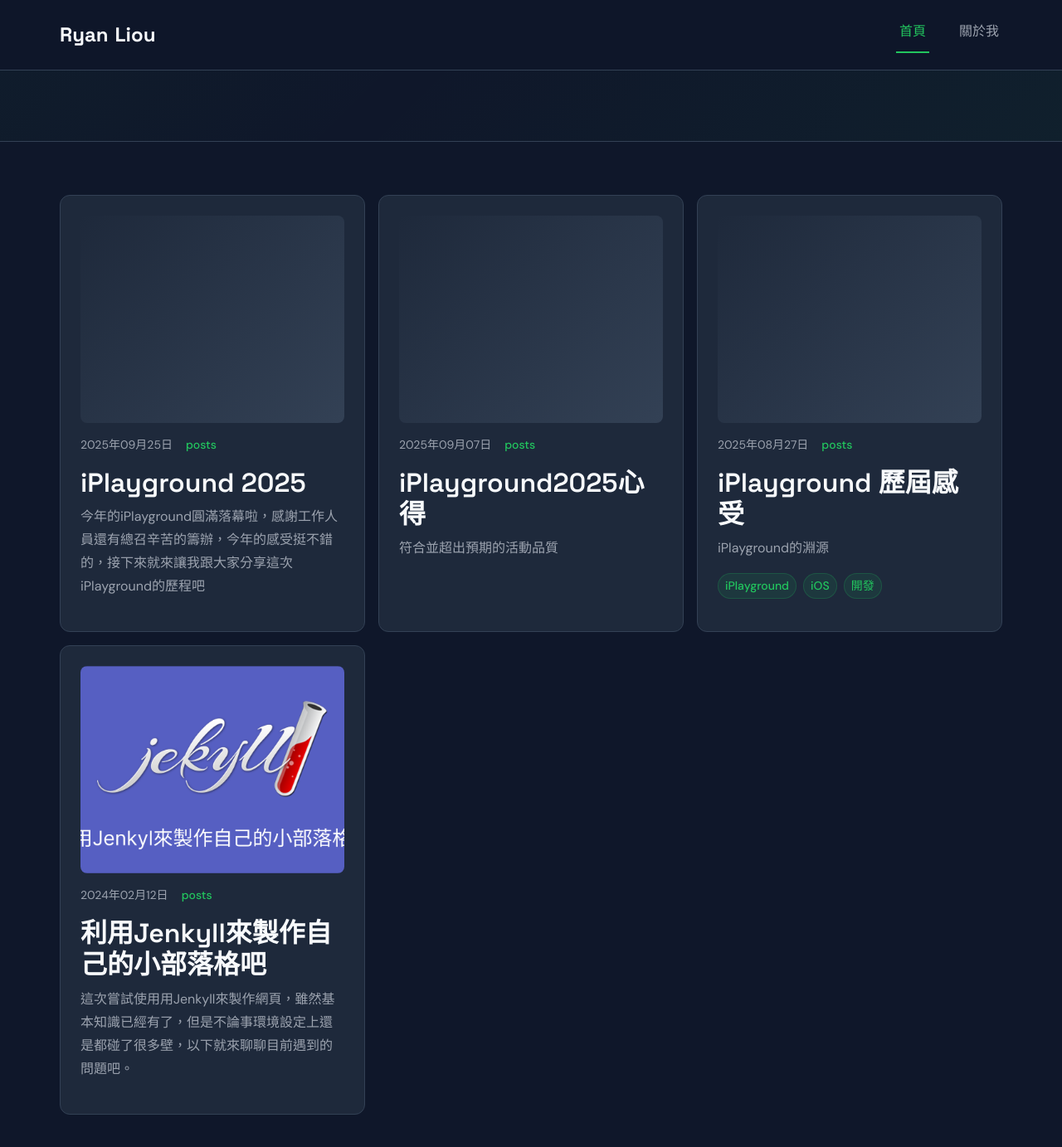
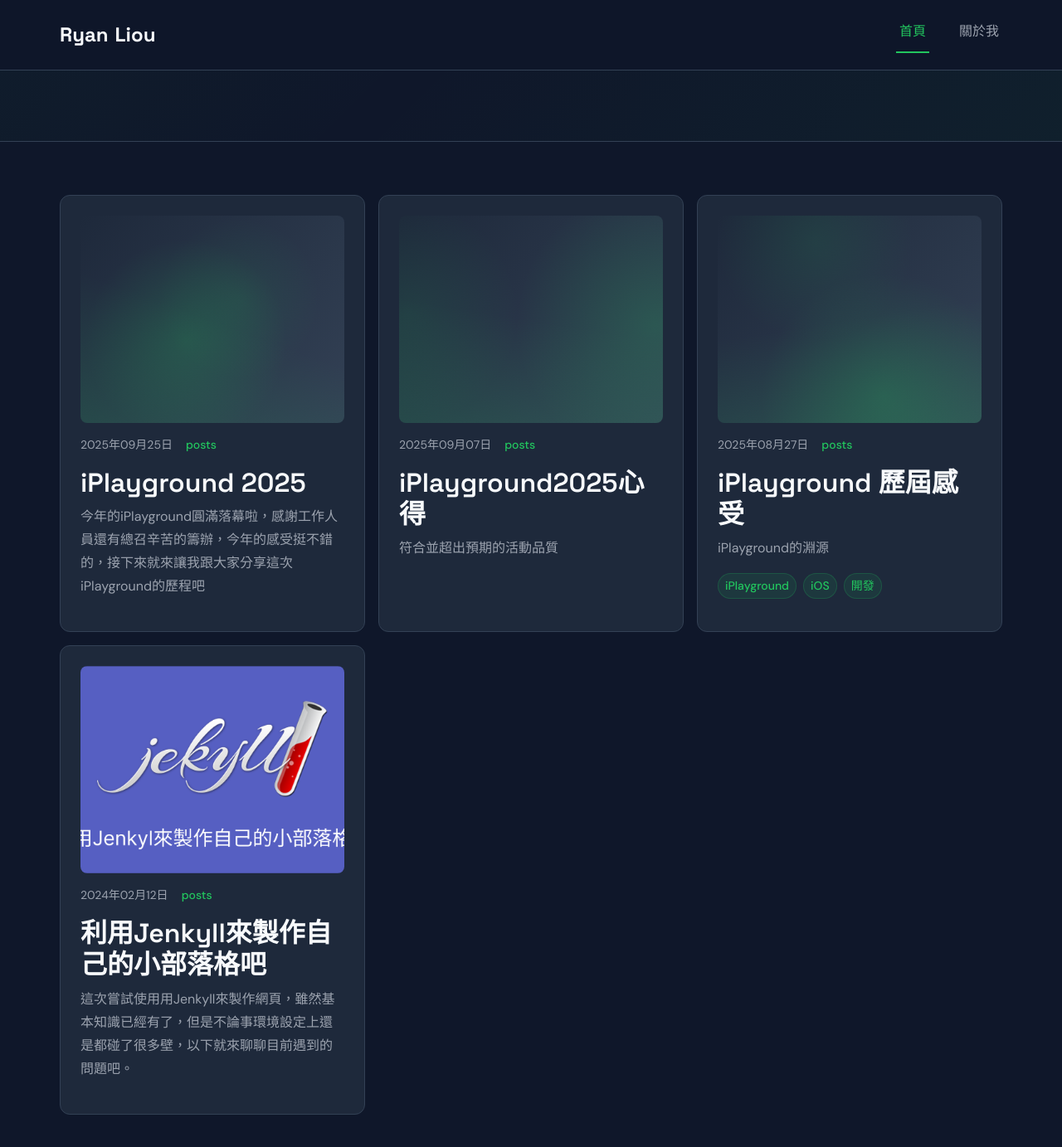
Before and after one commit to danny80916kimo/ryanliouWebsite, a Jekyll site: the page built from docs/index.markdown, in a window 1280 px wide and 1400 px high, scrolled down 441 px. Shown: the top 1383 px of the window at 83% size. Built offline with Jekyll 4.4.1, drawn with Linux system fonts in a browser that asks for light colours.

Commit message:
feat: add CSS geometric placeholders for posts without images
Co-Authored-By: Claude Opus 4.6 <noreply@anthropic.com>

```diff
--- a/docs/_includes/post-card.html
+++ b/docs/_includes/post-card.html
@@ -8,7 +8,15 @@
     <img src="{{ post.header.image | relative_url }}" alt="{{ post.title }}" loading="lazy">
   </div>
   {% else %}
-  <div class="card-image-placeholder"></div>
+  {% assign title_size = post.title | size %}
+  {% assign day = post.date | date: "%j" | plus: 0 %}
+  {% assign seed = title_size | times: 7 | plus: day %}
+  {% assign angle = seed | modulo: 360 %}
+  {% assign x = seed | times: 13 | modulo: 100 %}
+  {% assign y = seed | times: 37 | modulo: 100 %}
+  <div class="card-image-placeholder"
+       style="--angle: {{ angle }}deg; --x: {{ x }}%; --y: {{ y }}%;">
+  </div>
   {% endif %}
 
   <div class="card-content">
--- a/docs/_sass/_components.scss
+++ b/docs/_sass/_components.scss
@@ -137,7 +137,11 @@
   height: 200px;
   border-radius: $radius-md;
   margin-bottom: $space-md;
-  background: linear-gradient(135deg, $color-primary 0%, $color-secondary 100%);
+  background:
+    linear-gradient(var(--angle, 135deg), rgba($color-cta, 0.15) 0%, transparent 50%),
+    radial-gradient(circle at var(--x, 30%) var(--y, 40%), rgba($color-cta, 0.2) 0%, transparent 50%),
+    radial-gradient(circle at calc(100% - var(--x, 30%)) calc(100% - var(--y, 40%)), rgba($color-cta, 0.1) 0%, transparent 40%),
+    linear-gradient(135deg, $color-primary 0%, $color-secondary 100%);
 
   @media (min-width: $breakpoint-md) {
     height: 250px;
```
